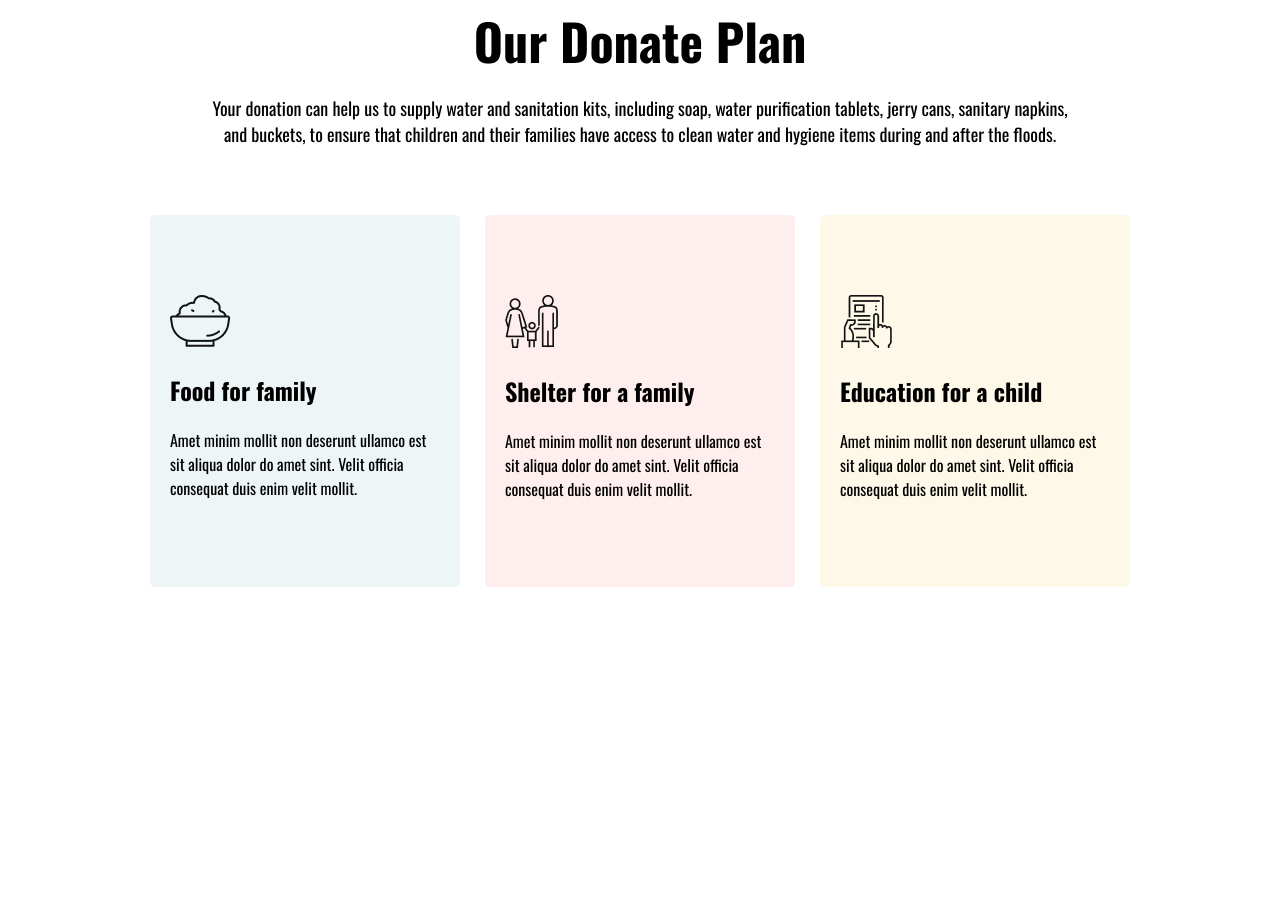
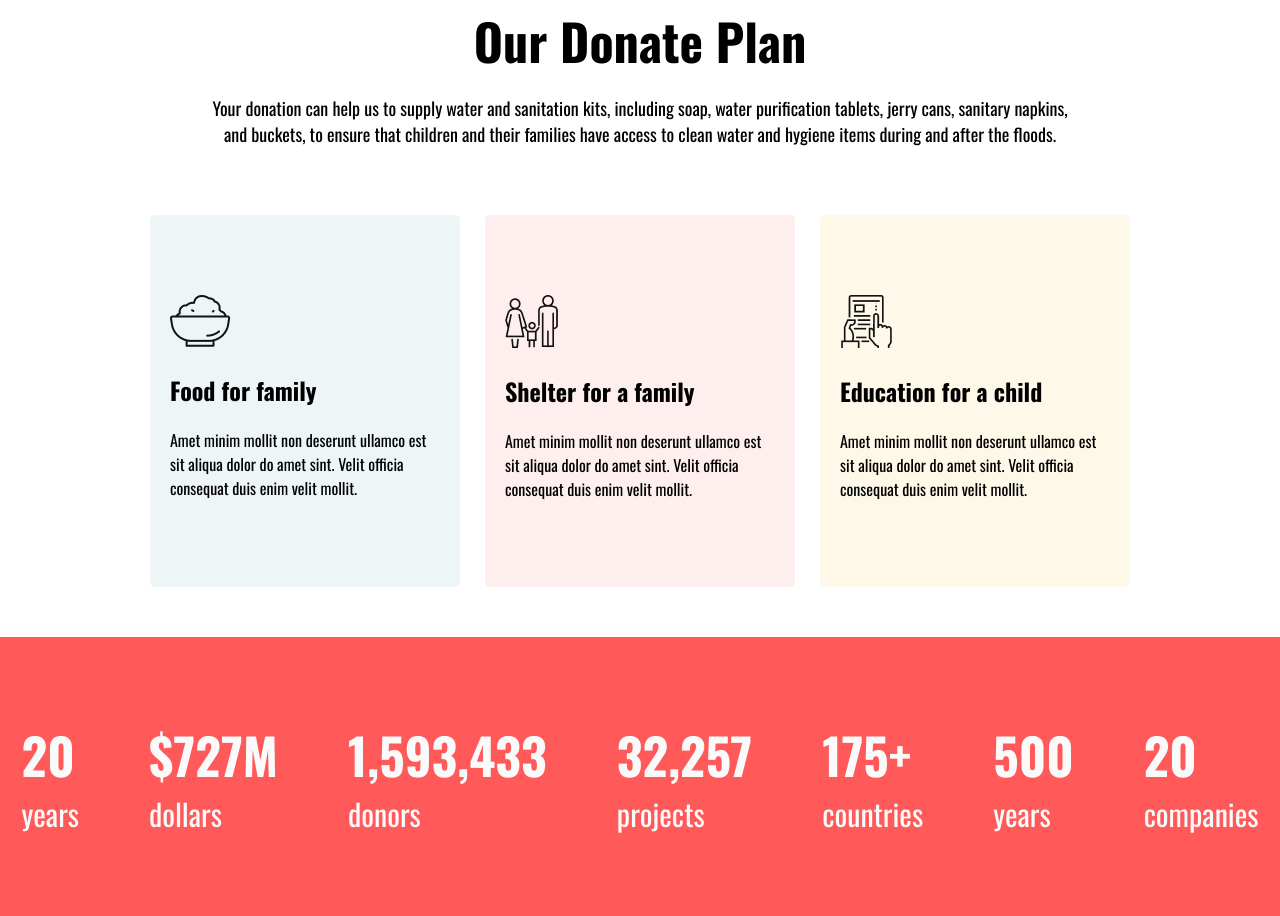
Before and after one commit to mohi14/donate-now, a plain HTML site: page index.html in a window 1280 px wide. Shown: the part 1380-2296 px from the top of the page. Before the commit the page ends 2017 px from the top, so only its background shows below. Drawn offline with nearby package versions, Linux system fonts and the light colour scheme.

Commit message:
fouth section added

```diff
--- a/index.html
+++ b/index.html
@@ -63,7 +63,7 @@
         </div>
 
     </section>
-    <section class="donate-plan">
+    <section>
         <div class="donate-plan-container">
             <div class="donate-plan-header">
                 <h1>Our Donate Plan</h1>
@@ -72,7 +72,7 @@
                     access to clean water and hygiene items during and after the floods. </p>
             </div>
             <div class="donate-plan-boxes">
-                <div class="box plan-box1">
+                <div id="plan-box1" class="box">
                     <img src="icons/food.png" alt="">
                     <h2>Food for family</h2>
                     <p>Amet minim mollit non deserunt
@@ -80,7 +80,7 @@
                         sint. Velit officia consequat duis enim
                         velit mollit.</p>
                 </div>
-                <div class="box plan-box2">
+                <div id="plan-box2" class="box">
                     <img src="icons/shelter.png" alt="">
                     <h2>Shelter for a family</h2>
                     <p>Amet minim mollit non deserunt
@@ -88,7 +88,7 @@
                         sint. Velit officia consequat duis enim
                         velit mollit.</p>
                 </div>
-                <div class="box plan-box3">
+                <div id="plan-box3" class="box">
                     <img src="icons/Frame.png" alt="">
                     <h2>Education for a child</h2>
                     <p>Amet minim mollit non deserunt
@@ -99,6 +99,41 @@
             </div>
         </div>
     </section>
+    <section>
+        <div class="projects">
+            <div>
+                <h1>20</h1>
+                <p>years</p>
+            </div>
+
+            <div>
+                <h1>$727M</h1>
+                <p>dollars</p>
+            </div>
+
+            <div>
+                <h1>1,593,433</h1>
+                <p>donors</p>
+            </div>
+            <div>
+                <h1>32,257</h1>
+                <p>projects</p>
+            </div>
+            <div>
+                <h1>175+</h1>
+                <p>countries</p>
+            </div>
+            <div>
+                <h1>500</h1>
+                <p>years</p>
+            </div>
+            <div>
+                <h1>20</h1>
+                <p>companies</p>
+            </div>
+        </div>
+    </section>
+
 </body>
 
 </html>
--- a/style.css
+++ b/style.css
@@ -143,15 +143,38 @@ body {
     border-radius: 5px;
 }
 
-.plan-box1 {
+#plan-box1 {
     background-color: rgba(79, 157, 166, 0.1);
 
 }
 
-.plan-box2 {
+#plan-box2 {
     background-color: rgba(255, 89, 89, 0.1);
 }
 
-.plan-box3 {
+#plan-box3 {
     background-color: rgba(231, 181, 15, 0.096);
 }
+
+.projects {
+    width: 100%;
+    display: flex;
+    flex-direction: row;
+    align-items: center;
+    justify-content: center;
+    gap: 70px;
+    background-color: #FF5959;
+    padding: 80px 0px 80px 0px;
+}
+
+.projects h1 {
+    margin: 0;
+    font-size: 50px;
+    color: #FAFAFA;
+}
+
+.projects p {
+    margin: 0;
+    font-size: 30px;
+    color: #FAFAFA;
+}
```
